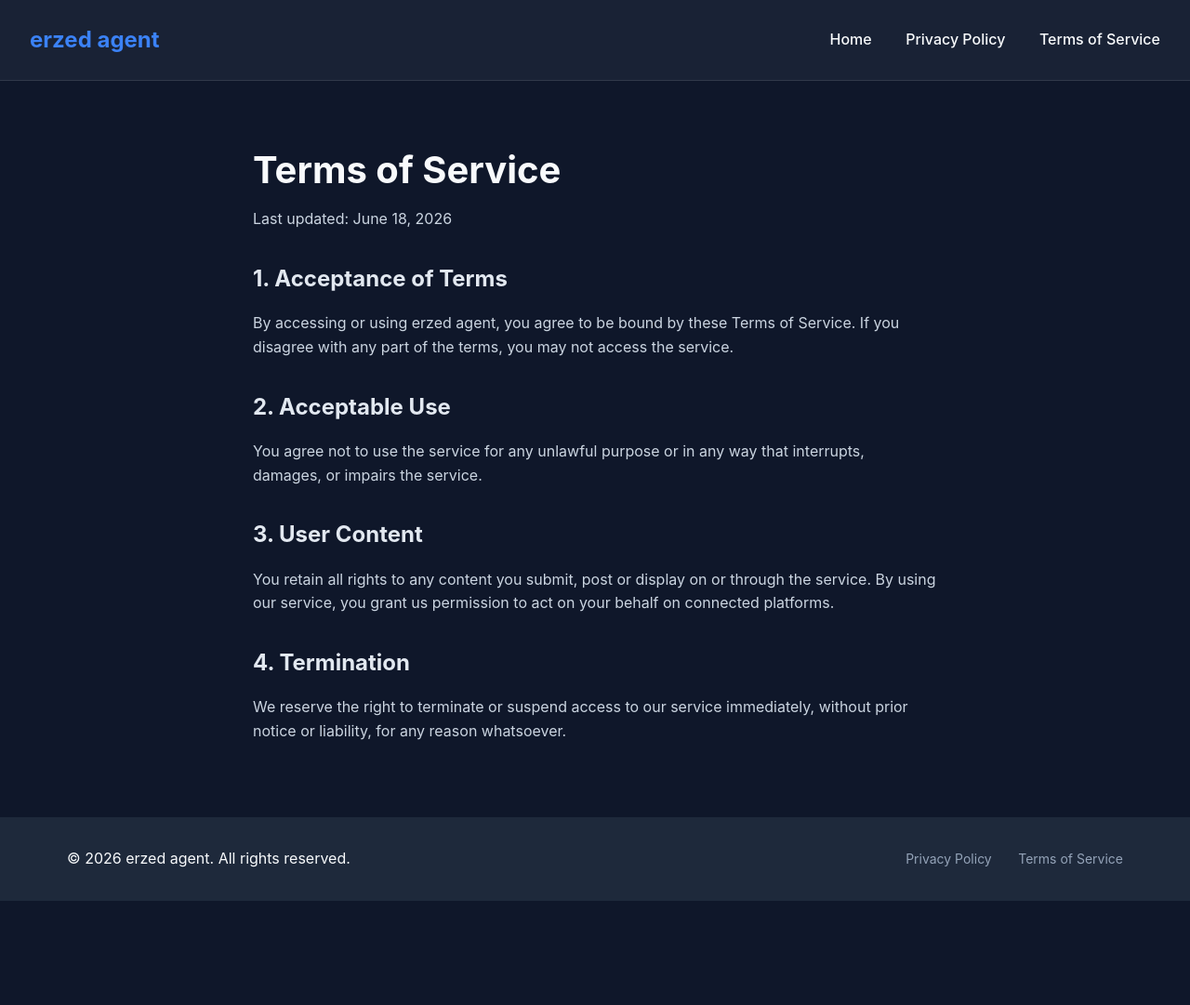
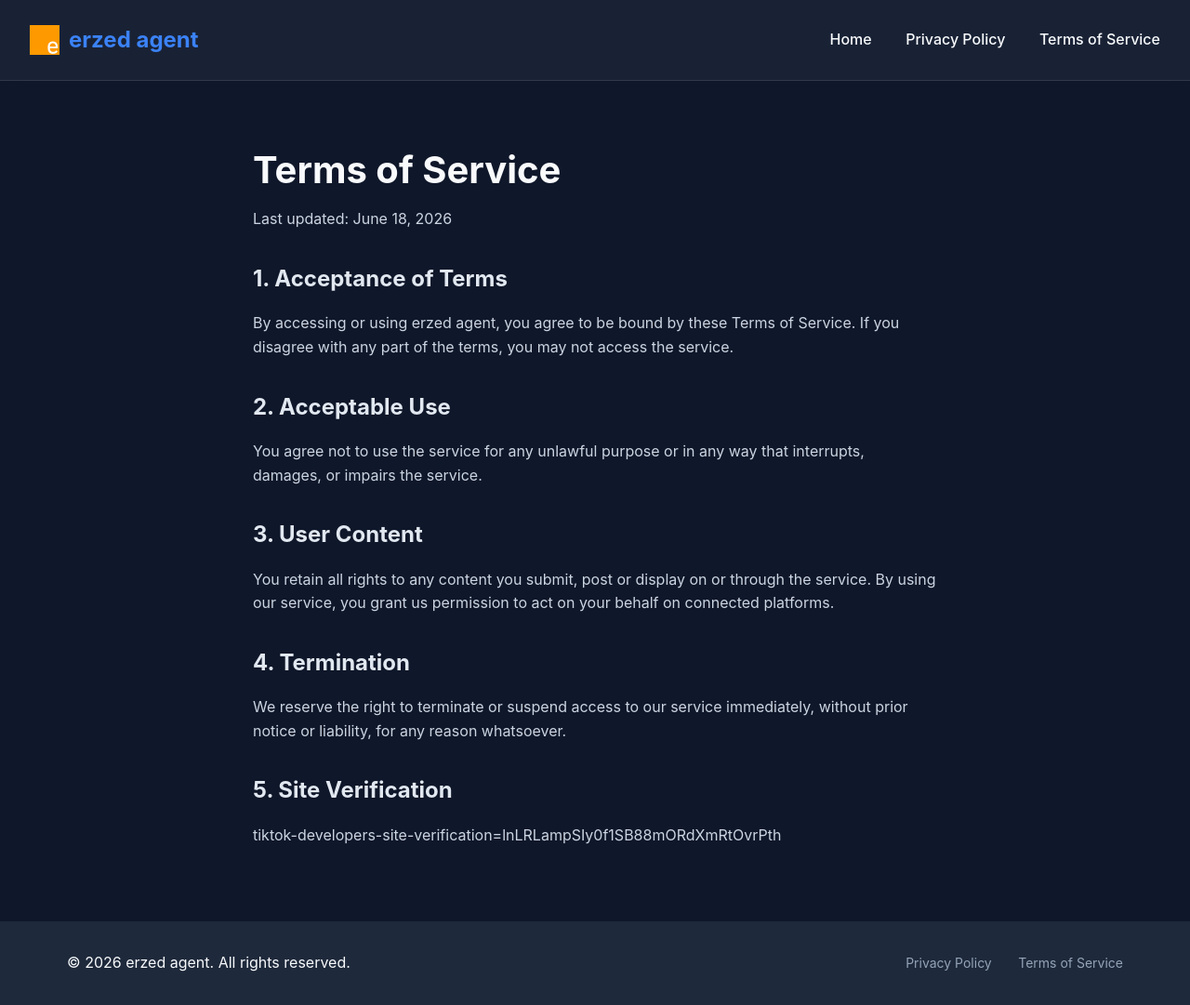
Before and after one commit to erzeddd-dev/erzed-agent-web, a plain HTML site: page terms.html in a window 1280 px wide. Shown: the whole page at 93% size. Before the commit the page ends 969 px from the top, so only its background shows below. Drawn offline with Linux system fonts and the light colour scheme.

Commit message:
Update verifikasi TikTok dan Logo

```diff
--- a/terms.html
+++ b/terms.html
@@ -8,7 +8,10 @@
 </head>
 <body>
     <nav class="navbar">
-        <div class="logo">erzed agent</div>
+        <div class="logo" style="display: flex; align-items: center; gap: 10px;">
+            <img src="e.png" alt="Logo" style="height: 32px; width: auto;">
+            erzed agent
+        </div>
         <div class="nav-links">
             <a href="index.html">Home</a>
             <a href="privacy.html">Privacy Policy</a>
@@ -30,6 +33,9 @@
 
         <h2>4. Termination</h2>
         <p>We reserve the right to terminate or suspend access to our service immediately, without prior notice or liability, for any reason whatsoever.</p>
+
+        <h2>5. Site Verification</h2>
+        <p>tiktok-developers-site-verification=lnLRLampSIy0f1SB88mORdXmRtOvrPth</p>
     </main>
     <footer>
         <div class="container">
```
Also changed, not shown: index.html (+4 -1 lines), privacy.html (+4 -1 lines), e.png (added), tiktoklnLRLampSIy0f1SB88mORdXmRtOvrPth.txt (added), vercel.json (added).
